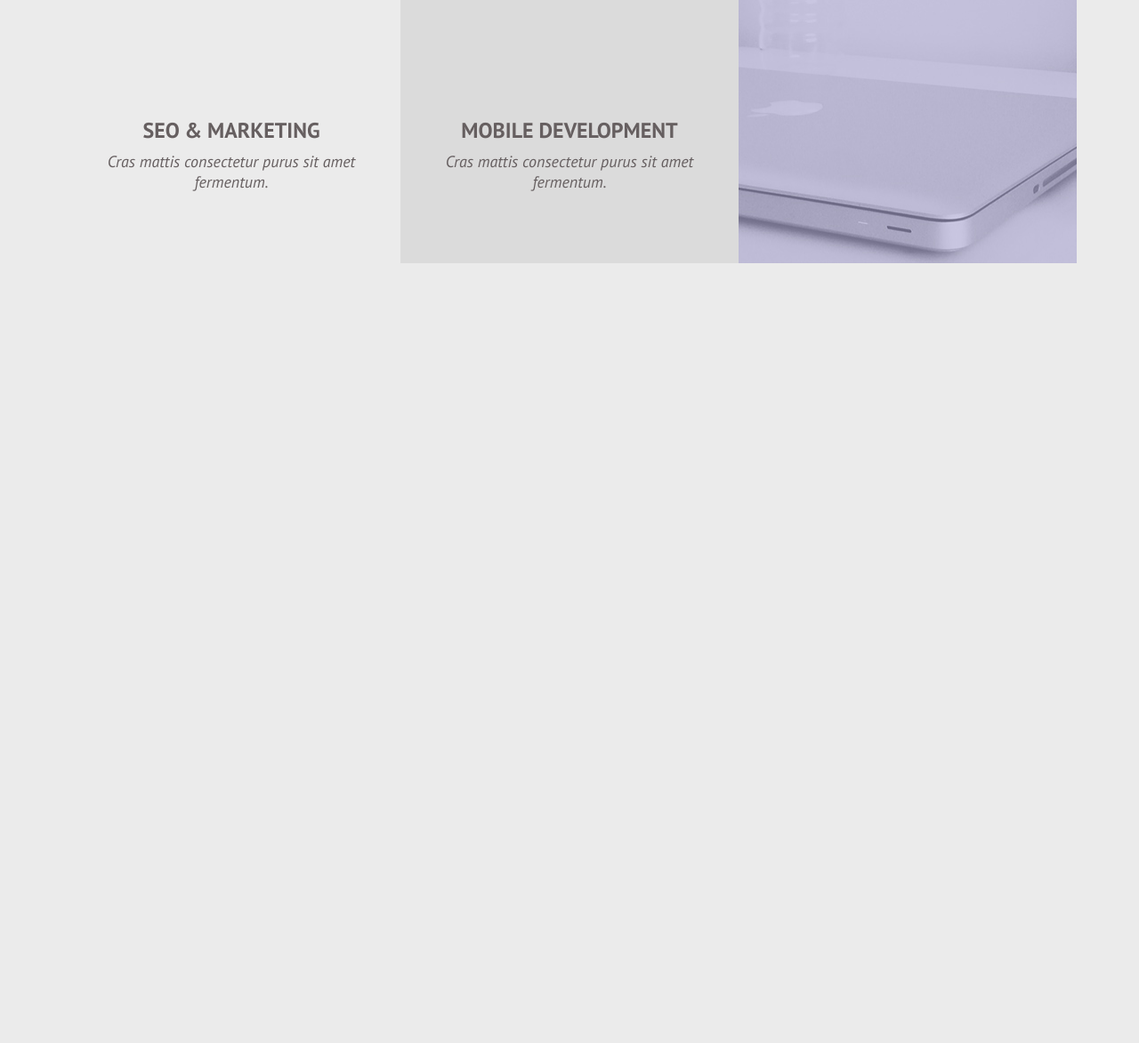
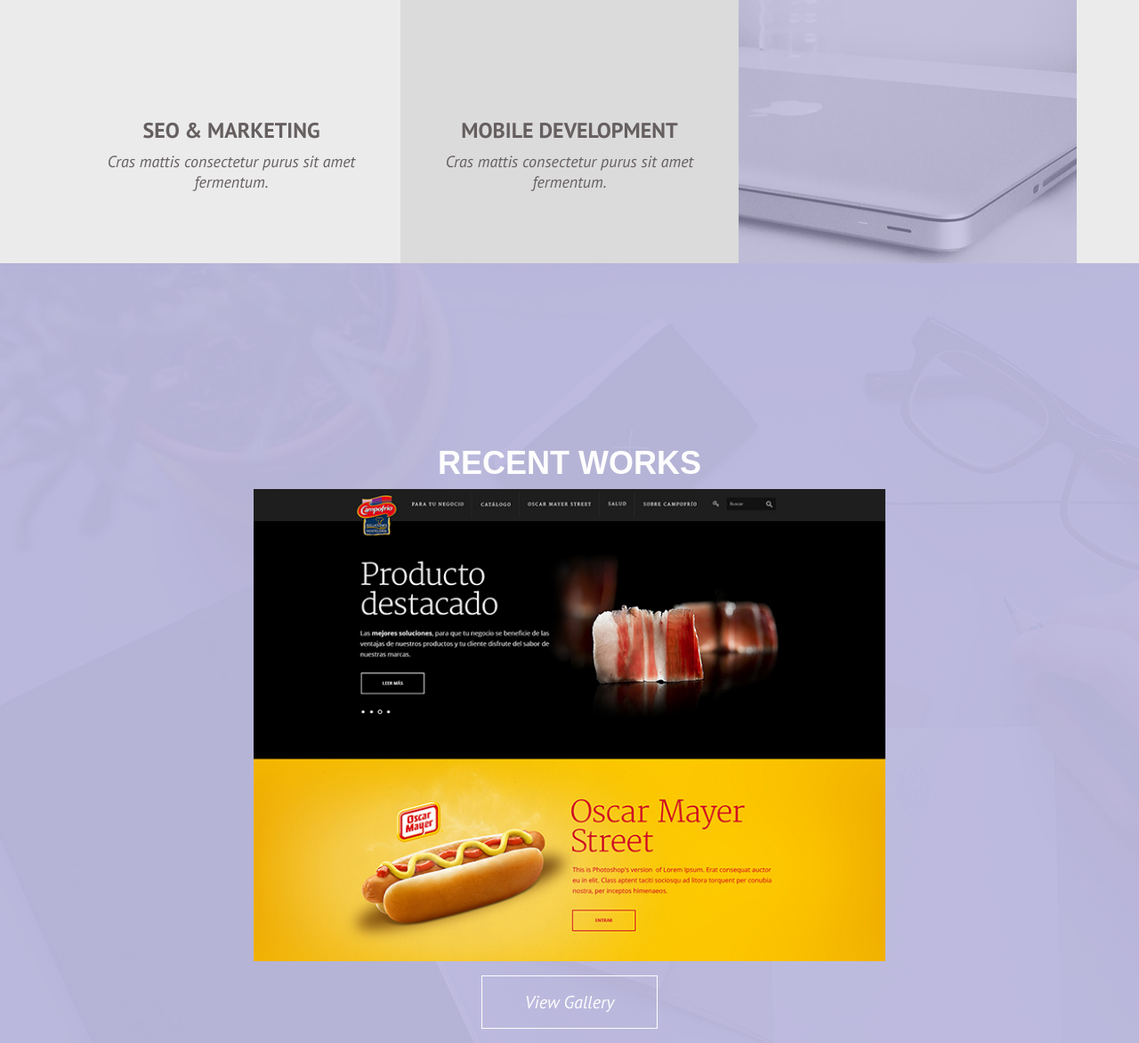
Before and after one commit to murzich/creativesolutions, a website: page src/pug/index.pug in a window 1280 px wide. Shown: the part 1988-3161 px from the top of the page at 89% size. Before the commit the page ends 2284 px from the top, so only its background shows below. Drawn offline with nearby package versions, Linux system fonts and the light colour scheme; files that its build step writes are made by us from their sources; files whose address does not match are found by name; a web font is replaced by a local one.

Commit message:
works section

```diff
--- /dev/null
+++ b/src/pug/blocks/_works.pug
@@ -0,0 +1,14 @@
+section.works.container-fluid
+  .container
+    .row
+      .works__heading.col-12
+        h2.works__title.title Recent works
+        svg.title__icon.works__icon
+          use(xlink:href="./img/svg-icons.svg#fountain-pen-head-1")
+      .works__list.col-12
+        #slider--works.col-lg-8.mx-auto
+          .works__example
+            img.works__img(src="./img/work-template-crop.jpg")
+
+      .col-12
+        button.button.works__button View Gallery
--- a/src/pug/index.pug
+++ b/src/pug/index.pug
@@ -15,7 +15,7 @@
     main
       include ./blocks/_about
       include ./blocks/_services
-      //- include ./blocks/_works
+      include ./blocks/_works
     //- include ./blocks/_footer
 
     // Optional JavaScript
--- a/src/style/main.scss
+++ b/src/style/main.scss
@@ -6,3 +6,4 @@
 @import "partials/_menu";
 @import "partials/_about";
 @import "partials/_services";
+@import "partials/_works";
--- a/src/style/partials/_mixins.scss
+++ b/src/style/partials/_mixins.scss
@@ -14,7 +14,7 @@
 }
 .button {
   font-size: 1.25rem;
-  color: $color-font;
+  color: inherit;
   border: 1px solid;
   border-color: inherit;
   background: transparent;
--- /dev/null
+++ b/src/style/partials/_works.scss
@@ -0,0 +1,26 @@
+// _works.scss
+.works {
+  color: $color-font-inv;
+  background-image: url('../img/bg-works.jpg');
+  &__heading {
+    // text-align: center;
+    margin-top: 5rem;
+    display: flex;
+    flex-direction: column;
+    align-items: center;
+  }
+  &__title {
+
+  }
+  &__icon {
+    fill: $color-font-inv;
+    order: -1;
+  }
+  &__img {
+    width: 100%;
+    height: auto;
+  }
+  &__button {
+    // color: inherit;
+  }
+}
```
